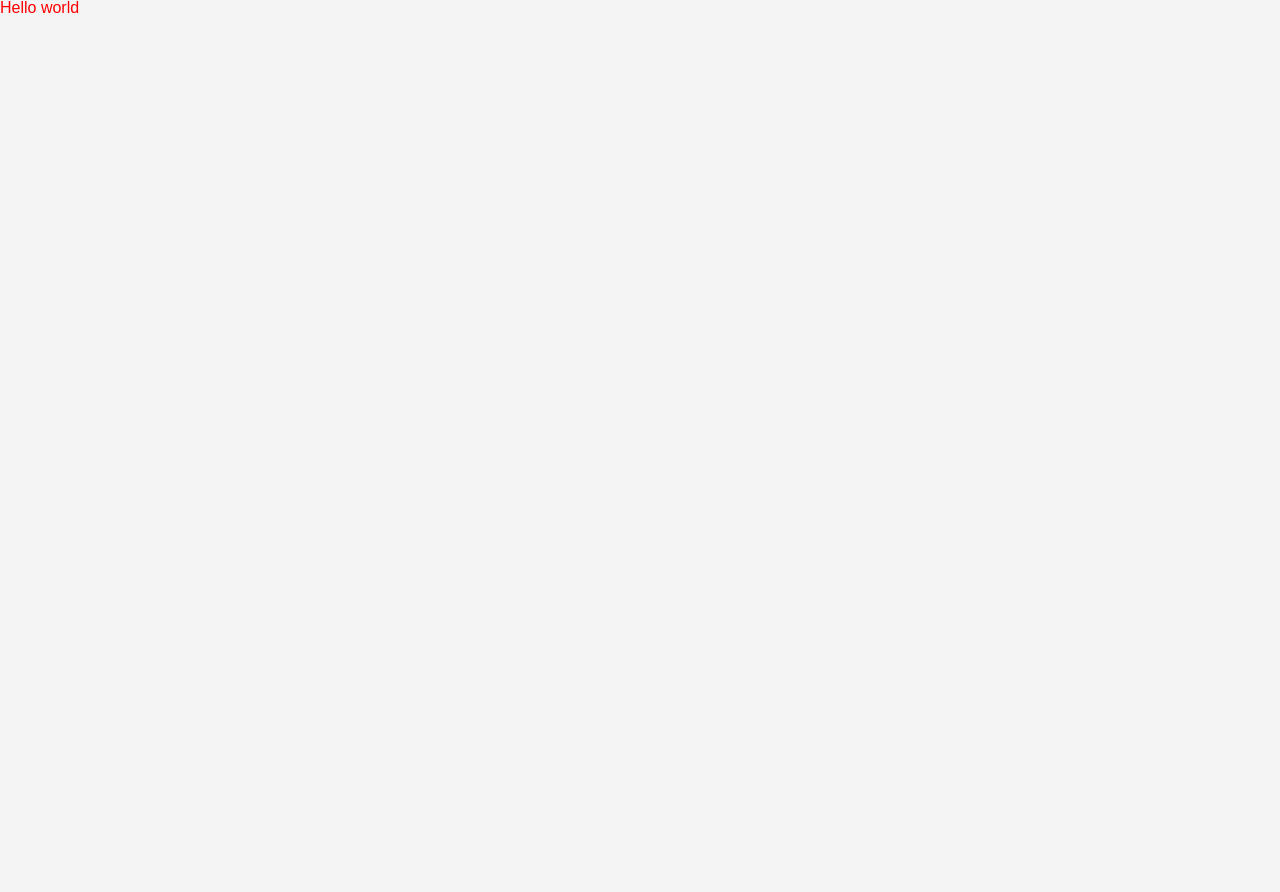
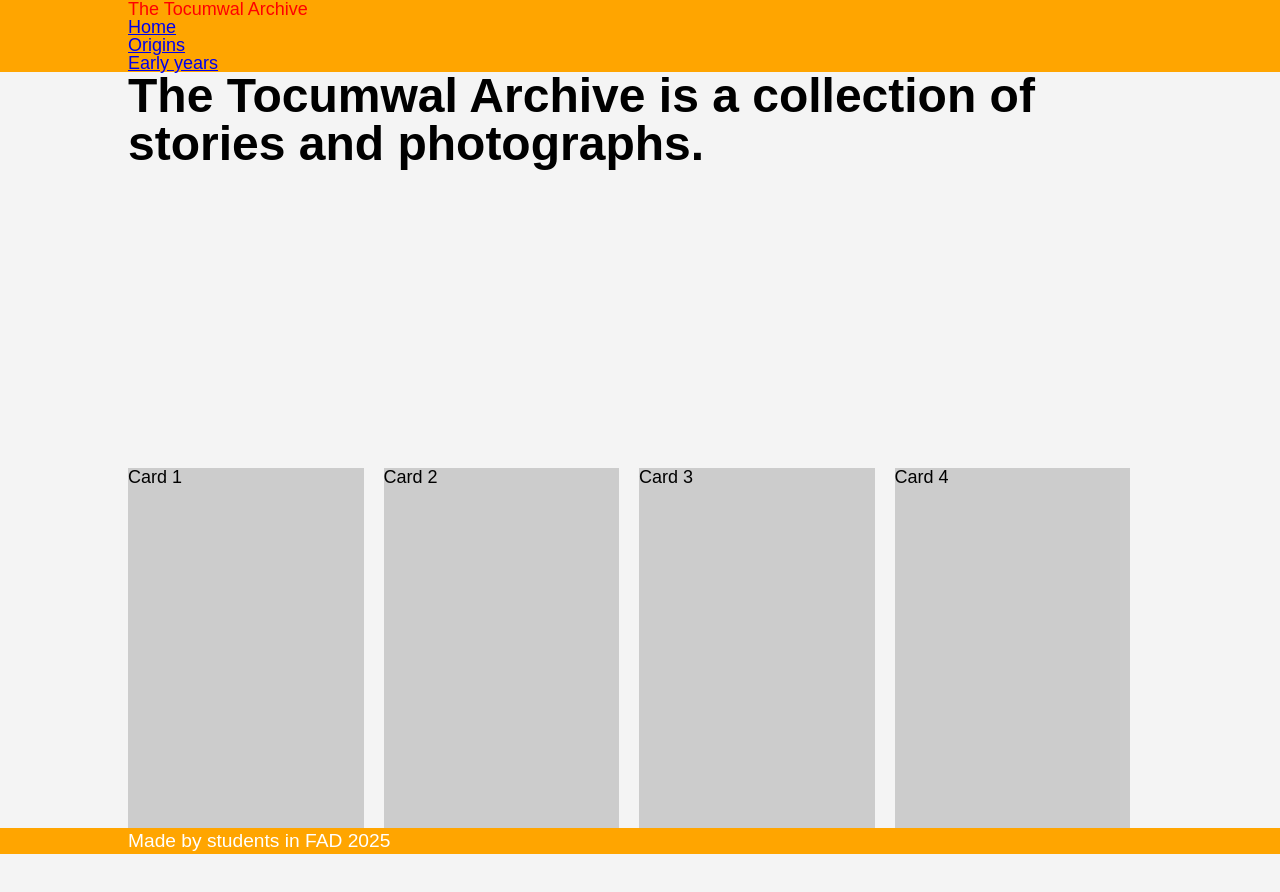
Before and after one commit to UC-Design/11056-project-2, a plain HTML site: page index.html in a window 1280 px wide. Before the commit the page ends 800 px from the top, so only its background shows below. Drawn offline with Linux system fonts and the light colour scheme.

Commit message:
in class changes

```diff
--- a/assets/css/styles.css
+++ b/assets/css/styles.css
@@ -1,7 +1,52 @@
 body {
-    background: #f4f4f4;
-    font-family: Arial, Helvetica, sans-serif;
+  background: #f4f4f4;
+  font-family: Arial, Helvetica, sans-serif;
+  font-size: 18px;
 }
-h1{
-    color: red;
+h1 {
+  color: red;
 }
+h2 {
+}
+h3 {
+  margin-bottom: 1.5em;
+  font-size: 1.8rem;
+  font-weight: 700;
+}
+
+p {
+  margin-bottom: 2em;
+  font-size: 1.2rem;
+  line-height: 1.6rem;
+}
+
+.wrapper {
+  margin: 0 auto;
+  width: 80%;
+}
+.hero {
+  height: 20em;
+}
+.hero h3 {
+  font-size: 3rem;
+}
+header {
+  background: orange;
+}
+.card-box {
+  height: 10em;
+  margin: 2em 0;
+}
+.card {
+  width: 23%;
+  height: 20em;
+  margin-right: 20px;
+  float: left;
+  background-color: #cccccc;
+}
+footer {
+  margin-top: 3em;
+  clear: both;
+  background-color: orange;
+  color: #fff;
+}
--- a/index.html
+++ b/index.html
@@ -1,16 +1,63 @@
 <!DOCTYPE html>
 
 <html>
+
 <head>
-        <title>My title</title>
+  <title>The Tocumwal Archive</title>
   <meta charset="utf-8">
 
   <meta name="viewport" content="width=device-width, initial-scale=1.0">
+
   <link rel="stylesheet" type="text/css" href="assets/css/reset.css">
   <link rel="stylesheet" type="text/css" href="assets/css/styles.css">
 </head>
 
 <body>
-        <h1>Hello world</h1>
+
+  <header>
+    <div class="wrapper">
+      <h1>The Tocumwal Archive</h1>
+
+      <nav>
+        <ul>
+          <li><a href="index.html">Home</a></li>
+          <li><a href="origins.html">Origins</a></li>
+          <li><a href="early-years.html">Early years</a></li>
+        </ul>
+      </nav>
+    </div>
+  </header>
+  <div class="hero">
+    <div class="wrapper">
+      <h3>The Tocumwal Archive is a collection of stories and photographs.</h3>
+    </div>
+  </div>
+  <main>
+
+    <div class="wrapper">
+      <div class="card-box">
+        <div class="card">
+          Card 1
+        </div>
+        <div class="card">
+          Card 2
+        </div>
+        <div class="card">
+          Card 3
+        </div>
+        <div class="card">
+          Card 4
+        </div>
+      </div>
+    </div>
+
+  </main>
+
+  <footer>
+    <div class="wrapper">
+      <p>Made by students in FAD 2025</p>
+    </div>
+  </footer>
 </body>
+
 </html>
```
Also changed, not shown: origins.html (added, +136 -0 lines). Lines whose indentation alone changed are shown as unchanged.
